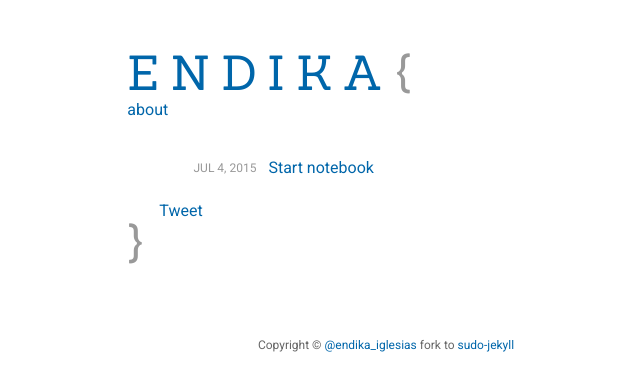
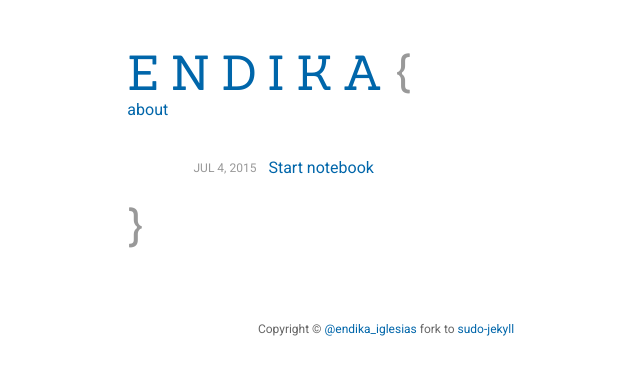
Before and after one commit to Endika/endika.github.io, a Jekyll site: the page built from index.html, in a window 1280 px wide. Shown: the top 391 px of the page, without its empty margins (254-894 px from the left). Built offline with Jekyll 4.4.1, drawn with Linux system fonts in a browser that asks for light colours; the list of posts is cut into pages by our own code; comment, search, counter and statistics services are not loaded.

Commit message:
[UPDATE] theme

```diff
--- a/_layouts/default.html
+++ b/_layouts/default.html
@@ -27,8 +27,6 @@
         </header>
         <div class="content" role="main">
             {{ content }}
-            <a href="https://twitter.com/share" class="twitter-share-button" data-via="Endika_Iglesias">Tweet</a>
-            <script>!function(d,s,id){var js,fjs=d.getElementsByTagName(s)[0],p=/^http:/.test(d.location)?'http':'https';if(!d.getElementById(id)){js=d.createElement(s);js.id=id;js.src=p+'://platform.twitter.com/widgets.js';fjs.parentNode.insertBefore(js,fjs);}}(document, 'script', 'twitter-wjs');</script>
         </div>
         {% if paginator %}
         <nav class="pagination group" role="navigation">
--- a/_layouts/post.html
+++ b/_layouts/post.html
@@ -7,5 +7,7 @@ layout: default
         <h1 class="post-title">{{ page.title }}</h1>
     </header>
     {{ content }}
+    <a href="https://twitter.com/share" class="twitter-share-button" data-via="Endika_Iglesias">Tweet</a>
+    <script>!function(d,s,id){var js,fjs=d.getElementsByTagName(s)[0],p=/^http:/.test(d.location)?'http':'https';if(!d.getElementById(id)){js=d.createElement(s);js.id=id;js.src=p+'://platform.twitter.com/widgets.js';fjs.parentNode.insertBefore(js,fjs);}}(document, 'script', 'twitter-wjs');</script>
 </article>
 <a id="go-top" href="#" onclick="scrollToTop();return false">&uarr;</a>
```
